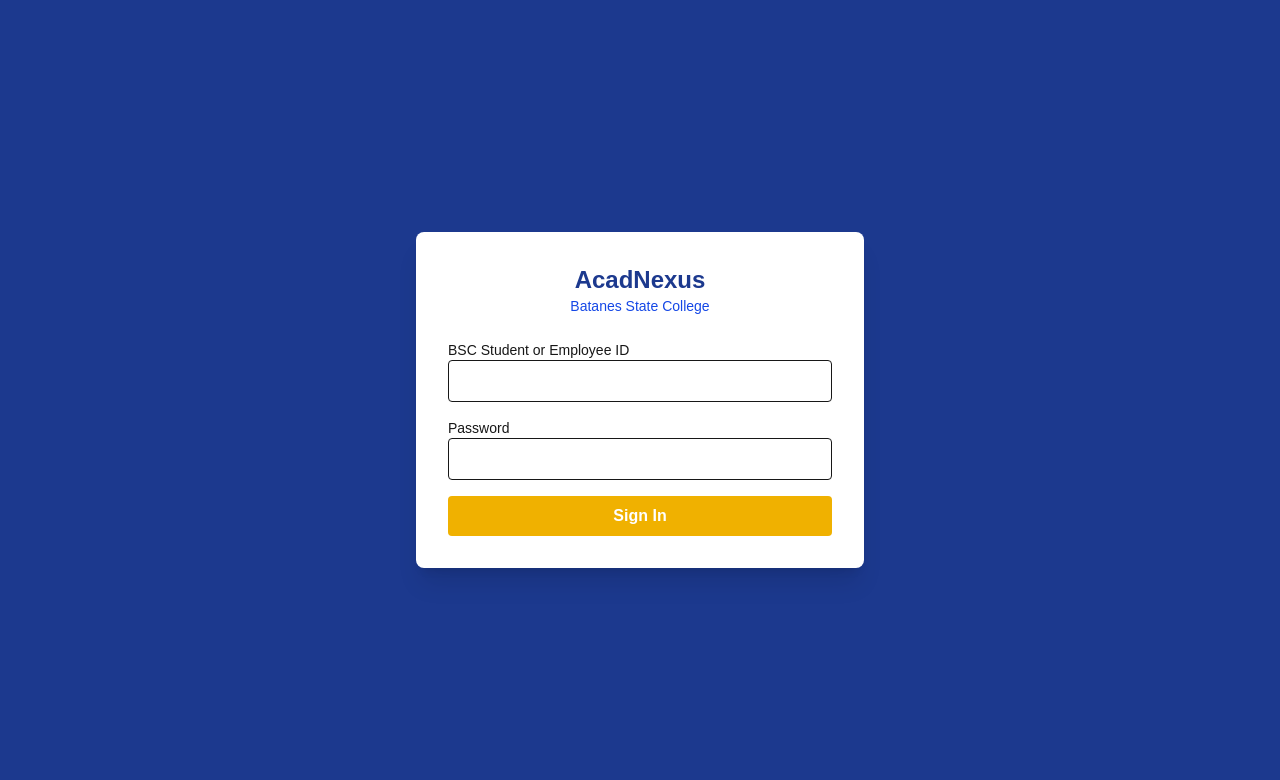
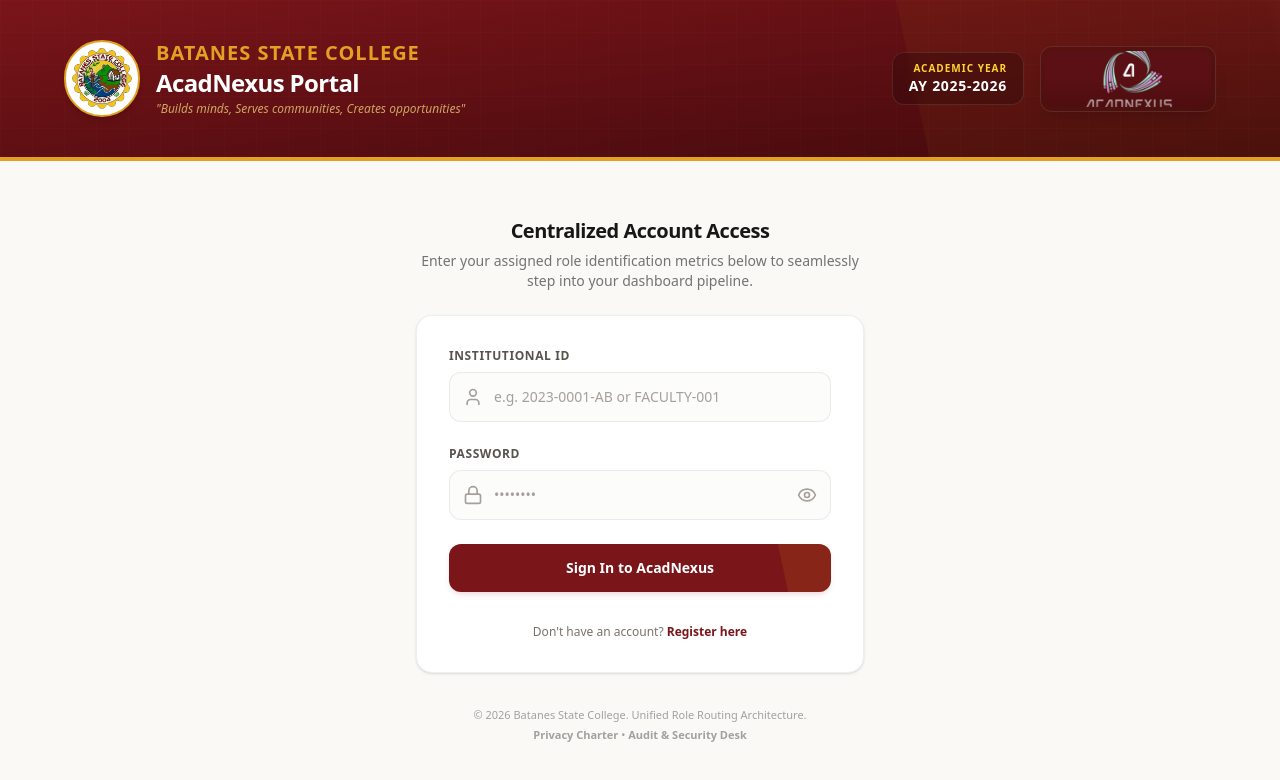
Before and after one commit to Ben4ndBen/acadnexus, a Next.js app: page / in a window 1280 px wide. Shown: the top 780 px of the page. Built offline with nearby package versions, Linux system fonts and the light colour scheme; no server answers.

Commit message:
fixed the fidelity

```diff
--- a/src/app/components/ExaminationFeed.tsx
+++ b/src/app/components/ExaminationFeed.tsx
@@ -4,6 +4,7 @@
 
 export interface Exam {
   id: string;
+  exam_id?: string | number;
   title: string;
   course_code: string;
   course_name: string;
--- a/src/app/page.tsx
+++ b/src/app/page.tsx
@@ -1,40 +1,138 @@
-'use client'
+import Image from "next/image";
+import { redirect } from "next/navigation";
+import { createClient } from "@/lib/supabase/server";
+import { LoginForm } from "@/app/components/LoginForm";
 
-import { loginAction } from './actions/auth';
-import { useRouter } from 'next/navigation';
+export default async function LoginPage() {
+  // Server-side redirection check
+  const supabase = await createClient();
+  const {
+    data: { user },
+  } = await supabase.auth.getUser();
 
-export default function LoginPortal() {
-  const router = useRouter();
-
-  async function handleSubmit(formData: FormData) {
-    try {
-      const { role } = await loginAction(formData);
-      router.push(`/dashboard/${role.toLowerCase()}`);
-    } catch (e) {
-      alert("Login Failed");
-    }
+  if (user) {
+    const role = user.user_metadata?.role;
+    if (role === "Student") redirect("/dashboard/student");
+    if (role === "Faculty") redirect("/dashboard/faculty");
+    if (role === "Chair") redirect("/dashboard/chair");
+    if (role === "Director") redirect("/dashboard/director");
   }
 
+  // Smart Academic Year Indicator Logic
+  const today = new Date();
+  const currentYear = today.getFullYear();
+  const currentMonth = today.getMonth(); // 0 = January, 5 = June, 11 = December
+
+  let startYear = currentYear;
+  let endYear = currentYear + 1;
+
+  // If we are between January and June, we are still in the previous year's academic cycle
+  if (currentMonth <= 5) {
+    startYear = currentYear - 1;
+    endYear = currentYear;
+  }
+
+  const academicYearString = `${startYear}-${endYear}`;
+
   return (
-    <div className="flex min-h-screen items-center justify-center bg-blue-900">
-      <div className="w-full max-w-md p-8 bg-white rounded-lg shadow-xl">
-        <h1 className="text-2xl font-bold text-blue-900 text-center">AcadNexus</h1>
-        <p className="text-sm text-center text-blue-700 mb-6">Batanes State College</p>
+    <div className="min-h-screen flex flex-col bg-[#FAF6F0] font-sans text-neutral-800 antialiased select-none">
 
-        <form action={handleSubmit} className="space-y-4">
-          <div>
-            <label className="block text-sm font-medium">BSC Student or Employee ID</label>
-            <input name="institutional_id" className="w-full p-2 border rounded" required />
+      {/* 1. INSTITUTIONAL BRANDING AREA (Horizontal Top Panel with Sliding Interactive Shine) */}
+      <header className="w-full relative bg-gradient-to-br from-[#7A151A] via-[#5F0F13] to-[#420A0C] text-white px-6 py-8 md:px-16 md:py-10 flex flex-col justify-between overflow-hidden border-b-4 border-[#E2A123] shadow-md md:max-h-[280px] group/header">
+
+        {/* Interactive light reflection beam overlay - moves across header on hover */}
+        <span className="absolute right-0 top-0 w-48 h-full bg-gradient-to-r from-transparent via-white/10 to-transparent skew-x-12 translate-x-48 group-hover/header:translate-x-[-1200px] transition-transform duration-[1200ms] ease-out pointer-events-none" />
+
+        {/* Interactive background vector arrays reacting to header hovers */}
+        <div className="absolute inset-0 bg-[linear-gradient(to_right,#ffffff03_1px,transparent_1px),linear-gradient(to_bottom,#ffffff03_1px,transparent_1px)] bg-[size:32px_32px] transition-all duration-700 group-hover/header:bg-[size:24px_24px] group-hover/header:opacity-70" />
+        <div className="absolute top-0 right-0 w-96 h-full bg-[#E2A123]/5 transform skew-x-12 origin-top-right pointer-events-none transition-transform duration-1000 ease-out group-hover/header:translate-x-4 group-hover/header:scale-105" />
+
+        <div className="relative z-10 flex flex-col md:flex-row md:items-center md:justify-between gap-6 w-full max-w-6xl mx-auto">
+
+          {/* Identity Info block */}
+          <div className="flex items-center gap-4 group/logo cursor-pointer">
+            <div className="bg-white p-1.5 rounded-full shadow-md border-2 border-[#E2A123] shrink-0 transition-all duration-500 ease-out group-hover/logo:scale-110 group-hover/logo:rotate-6 group-hover/logo:border-amber-400 group-hover/logo:shadow-xl group-hover/logo:shadow-[#7A151A]/40">
+              <Image
+                src="/bsc-logo.png"
+                alt="Batanes State College Logo"
+                width={60}
+                height={60}
+                className="object-contain"
+                priority
+              />
+            </div>
+            <div className="space-y-0.5">
+              <h2 className="font-black tracking-wider text-base md:text-xl text-[#E2A123] uppercase leading-tight transition-colors duration-300 group-hover/logo:text-amber-300">
+                Batanes State College
+              </h2>
+              <h1 className="text-xl md:text-2xl font-black text-white tracking-tight relative inline-block">
+                AcadNexus Portal
+                <span className="absolute bottom-0 left-0 w-0 h-[2px] bg-gradient-to-r from-[#E2A123] to-transparent transition-all duration-500 group-hover/logo:w-full" />
+              </h1>
+              <p className="italic text-xs text-amber-200/70 font-medium hidden md:block transition-all duration-500 group-hover/logo:translate-x-1 group-hover/logo:text-amber-100">
+                "Builds minds, Serves communities, Creates opportunities"
+              </p>
+            </div>
           </div>
-          <div>
-            <label className="block text-sm font-medium">Password</label>
-            <input type="password" name="password" className="w-full p-2 border rounded" required />
+
+          {/* Academic Badge & Academic Year Indicator */}
+          <div className="flex items-center gap-4 self-start md:self-auto">
+            <div className="bg-black/20 border border-white/10 backdrop-blur-sm px-4 py-2 rounded-xl text-left md:text-right transition-all duration-300 hover:bg-black/30 hover:border-[#E2A123]/40 cursor-default group/badge">
+              <p className="text-[10px] text-amber-300 font-bold uppercase tracking-widest transition-transform duration-300 group-hover/badge:-translate-y-0.5">
+                Academic Year
+              </p>
+              <p className="text-sm font-black text-white tracking-wider transition-colors duration-300 group-hover/badge:text-[#E2A123]">
+                AY {academicYearString}
+              </p>
+            </div>
+
+            {/* Banner Snippet with scale zoom effect */}
+            <div className="hidden sm:block group/banner relative rounded-xl overflow-hidden border border-white/10 shadow-lg bg-black/10 backdrop-blur-sm p-1 w-44 aspect-[16/6] transition-all duration-500 hover:border-[#E2A123]/50 hover:shadow-2xl">
+              <div className="relative w-full h-full rounded-lg overflow-hidden">
+                <Image
+                  src="/icon.png"
+                  alt="College Asset View"
+                  fill
+                  className="object-cover transition-transform duration-700 ease-out group-hover/banner:scale-110 group-hover/banner:rotate-1"
+                />
+                <div className="absolute inset-0 bg-gradient-to-t from-[#420A0C]/50 via-transparent to-transparent transition-opacity duration-500 group-hover/banner:opacity-30" />
+              </div>
+            </div>
           </div>
-          <button className="w-full bg-yellow-500 py-2 text-white font-bold rounded">
-            Sign In
-          </button>
-        </form>
-      </div>
+
+        </div>
+      </header>
+
+      {/* 2. AUTHENTICATION PANEL CONTAINER */}
+      <main className="flex-1 flex flex-col justify-center py-10 px-6 sm:px-12 lg:px-20 bg-[#FBF9F6] relative">
+        <div className="mx-auto w-full max-w-md space-y-6">
+
+          <div className="text-center space-y-1.5 cursor-default group/title">
+            <h3 className="text-xl font-black text-neutral-900 tracking-tight transition-colors duration-300 group-hover/title:text-[#7A151A]">
+              Centralized Account Access
+            </h3>
+            <p className="text-sm text-neutral-500 transition-colors duration-300 group-hover/title:text-neutral-700">
+              Enter your assigned role identification metrics below to seamlessly step into your dashboard pipeline.
+            </p>
+          </div>
+
+          {/* Core Interactive Login Form Container */}
+          <div className="bg-white p-6 sm:p-8 rounded-2xl border border-neutral-200/60 shadow-sm transition-all duration-500 hover:shadow-xl hover:shadow-neutral-200/40 hover:border-neutral-300/80">
+            <LoginForm />
+          </div>
+
+          {/* Framework Legal Compliance Footnote */}
+          <div className="text-center pt-2">
+            <p className="text-[11px] text-neutral-400 leading-5 transition-colors duration-300 hover:text-neutral-500">
+              © 2026 Batanes State College. Unified Role Routing Architecture. <br />
+              <span className="text-neutral-400 font-semibold hover:text-[#7A151A] hover:underline hover:underline-offset-2 cursor-pointer transition-all duration-200">Privacy Charter</span>
+              &nbsp;&bull;&nbsp;
+              <span className="text-neutral-400 font-semibold hover:text-[#7A151A] hover:underline hover:underline-offset-2 cursor-pointer transition-all duration-200">Audit & Security Desk</span>
+            </p>
+          </div>
+
+        </div>
+      </main>
     </div>
   );
 }
```
